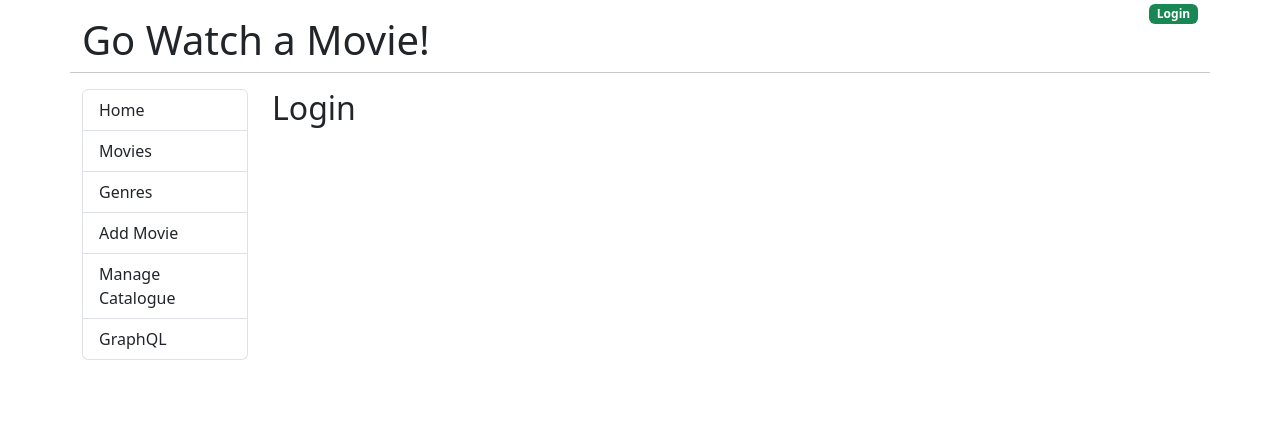
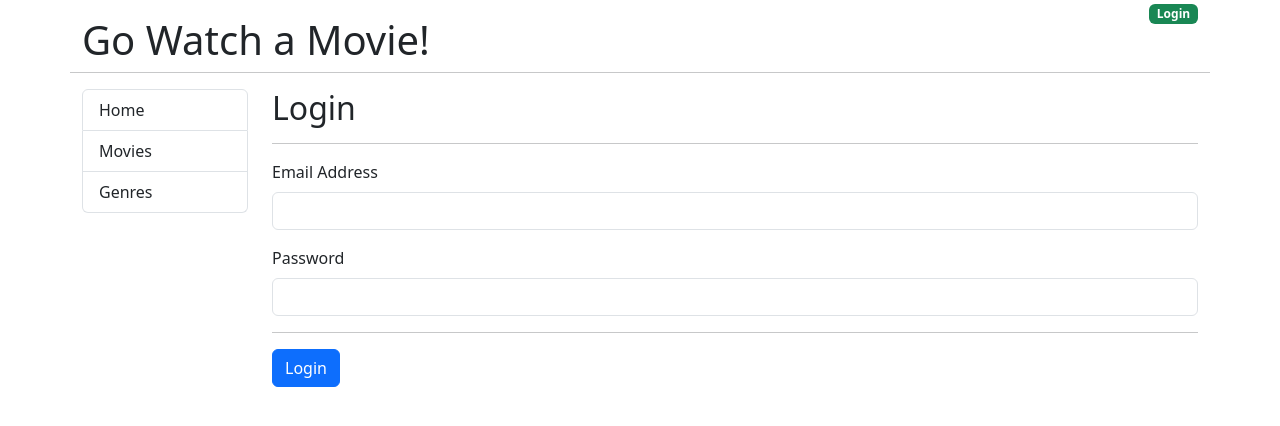
Before and after one commit to Yonathan1/go-movies-front-end, a React (Create React App) app: page /login in a window 1280 px wide. Shown: the top 426 px of the page. Built offline with nearby package versions, Linux system fonts and the light colour scheme.

Commit message:
Login Functionality
- Create Login Form w/ reusable component
- Use Outlet to pass data from App.js to Login.js

```diff
--- a/src/App.js
+++ b/src/App.js
@@ -1,6 +1,12 @@
+import { useState } from 'react';
 import { Link, Outlet } from 'react-router-dom';
+import Alert from './components/Alert';
 
 function App() {
+  const [jwtToken, setJwtToken] = useState("");
+  const [alertMessage, setAlertMessage] = useState("");
+  const [alertClassName, setAlertClassName] = useState("d-none");
+
   return (
     <div className="container">
       <div className="row">
@@ -8,7 +14,10 @@
           <h1 className="mt-3">Go Watch a Movie!</h1>
         </div>
         <div className="col text-end">
-          <Link to="/Login"><span className="badge bg-success">Login</span></Link>
+          {jwtToken === ""
+          ? <Link to="/Login"><span className="badge bg-success">Login</span></Link>
+          : <a href="#!"><span className="badge bg-danger">Logout</span></a>
+          }
         </div>
         <hr className="mb-3"></hr>
       </div>
@@ -20,14 +29,24 @@
               <Link to="/" className="list-group-item list-group-item-action">Home</Link>
               <Link to='/movies' className="list-group-item list-group-item-action">Movies</Link>
               <Link to='/genres' className="list-group-item list-group-item-action">Genres</Link>
-              <Link to='/admin/movie/0' className="list-group-item list-group-item-action">Add Movie</Link>
-              <Link to='/manage-catalogue' className="list-group-item list-group-item-action">Manage Catalogue</Link>
-              <Link to='/graphql' className="list-group-item list-group-item-action">GraphQL</Link>
+              {jwtToken !== "" &&
+                <>
+                  <Link to='/admin/movie/0' className="list-group-item list-group-item-action">Add Movie</Link>
+                  <Link to='/manage-catalogue' className="list-group-item list-group-item-action">Manage Catalogue</Link>
+                  <Link to='/graphql' className="list-group-item list-group-item-action">GraphQL</Link>
+                </>
+              }
             </div>
           </nav>
         </div>
         <div className='col-md-10'>
-          <Outlet />
+              <Alert
+                message={alertMessage}
+                className={alertClassName}
+              />
+          <Outlet context={{
+            jwtToken, setJwtToken, setAlertClassName, setAlertMessage
+          }}/>
         </div>
       </div>
     </div>
--- /dev/null
+++ b/src/components/Alert.js
@@ -0,0 +1,9 @@
+const Alert = (props) => {
+    return (
+        <div className={"alert " + props.className} role="alert">
+            {props.message}
+        </div>
+    )
+}
+
+export default Alert;
--- a/src/components/Login.js
+++ b/src/components/Login.js
@@ -1,7 +1,64 @@
+import { useState } from "react";
+import Input from "./form/Input";
+import { useNavigate, useOutletContext } from "react-router-dom";
+
+
 const Login = () => {
+
+    const [email, setEmail] = useState("");
+    const [password, setPassword] = useState("");
+
+    const { setJwtToken } = useOutletContext();
+    const { setAlertClassName } = useOutletContext();
+    const { setAlertMessage } = useOutletContext();
+
+    const navigate = useNavigate();
+
+    const handleSubmit = (event) => {
+        event.preventDefault();
+        console.log("email/pass ", email, password)
+
+        if (email === 'admin@example.com') {
+            setJwtToken("abc");
+            setAlertClassName("d-none");
+            setAlertMessage("");
+            navigate("/");
+        } else {
+            setAlertClassName("alert-danger");
+            setAlertMessage("Invalid credentials");
+        }
+    }
+
     return(
         <div>
             <h2>Login</h2>
+            <hr />
+
+            <form onSubmit={handleSubmit}>
+                <Input
+                    type="email"
+                    className="form-control"
+                    title="Email Address"
+                    name="email"
+                    onChange={(event) => setEmail(event.target.value)}
+                    autoComplete="email-new"
+                />
+                <Input
+                    type="password"
+                    className="form-control"
+                    title="Password"
+                    name="password"
+                    onChange={(event) => setPassword(event.target.value)}
+                    autoComplete="password-new"
+                />
+                <hr />
+
+                <input
+                    type="submit"
+                    className="btn btn-primary"
+                    value="Login"
+                />
+            </form>
         </div>
     )
 }
--- /dev/null
+++ b/src/components/form/Input.js
@@ -0,0 +1,25 @@
+import { forwardRef } from "react";
+
+const Input = forwardRef((props, ref) => {
+    return (
+        <div className="mb-3">
+            <label htmlFor={props.name} className="form-label">
+                {props.title}
+            </label>
+            <input
+                type={props.type}
+                className={props.className}
+                id={props.name}
+                ref={props.ref}
+                name={props.name}
+                placeholder={props.placeholder}
+                onChange={props.onChange}
+                autoComplete={props.autoComplete}
+                value={props.value}
+            />
+            <div className={props.errorDiv}>{props.errorMsg}</div>
+        </div>
+    )
+})
+
+export default Input;
```
